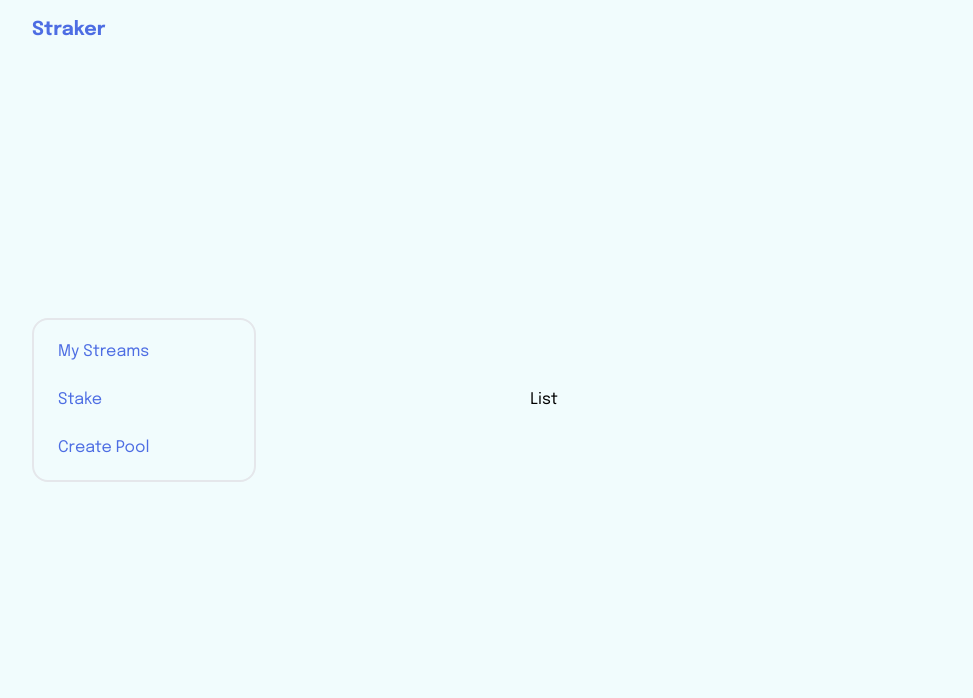
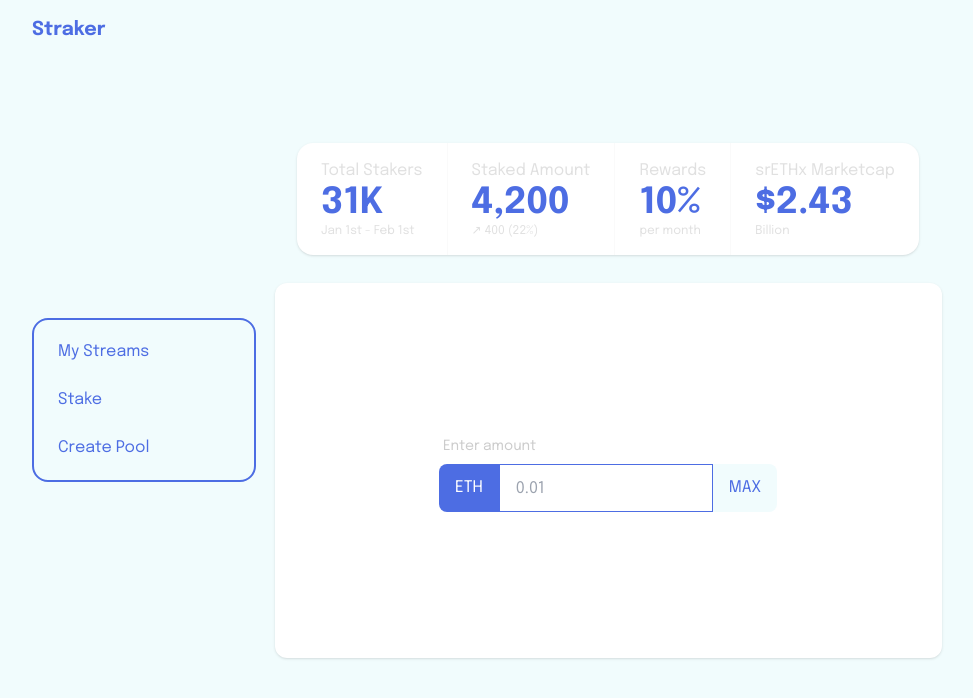
Before and after one commit to Arch0125/straker, a Next.js app: page /Stakelist in a window 1280 px wide. Shown: the top 698 px of the page, without its empty margins (96-1069 px from the left). Built offline with nearby package versions, Linux system fonts and the light colour scheme; what wagmi would draw is missing.

Commit message:
Add staking page

```diff
--- a/components/Sidemenu.tsx
+++ b/components/Sidemenu.tsx
@@ -6,7 +6,7 @@ interface ISidemenuProps {
 const Sidemenu: React.FunctionComponent<ISidemenuProps> = (props) => {
   return(
     <div>
-        <ul className="menu bg-base border-2 text-secondary w-56 p-2 rounded-box  ">
+        <ul className="menu bg-base border-2 border-primary text-secondary w-56 p-2 rounded-box  ">
             <li className='text-primary' ><a>My Streams</a></li>
             <li className='text-primary'><a>Stake</a></li>
             <li className='text-primary'><a>Create Pool</a></li>
--- a/pages/Stakelist.tsx
+++ b/pages/Stakelist.tsx
@@ -5,8 +5,46 @@ interface IStakelistProps {
 
 const Stakelist: React.FunctionComponent<IStakelistProps> = (props) => {
   return(
-    <div className='flex flex-col w-screen h-screen bg-bgcolor items-center justify-center text-black' >
-        List
+    <div className='flex flex-col w-screen h-screen bg-bgcolor items-center justify-center text-black pl-[10%] ' >
+       <div className="stats stats-vertical lg:stats-horizontal shadow text-primary">
+
+            <div className="stat">
+                <div className="stat-title">Total Stakers</div>
+                <div className="stat-value">31K</div>
+                <div className="stat-desc">Jan 1st - Feb 1st</div>
+            </div>
+
+            <div className="stat">
+                <div className="stat-title">Staked Amount</div>
+                <div className="stat-value">4,200</div>
+                <div className="stat-desc">↗︎ 400 (22%)</div>
+            </div>
+
+            <div className="stat">
+                <div className="stat-title">Rewards</div>
+                <div className="stat-value">10%</div>
+                <div className="stat-desc">per month</div>
+            </div>
+
+            <div className="stat">
+                <div className="stat-title">srETHx Marketcap</div>
+                <div className="stat-value">$2.43</div>
+                <div className="stat-desc">Billion</div>
+            </div>
+
+        </div>
+        <div className="flex flex-col artboard artboard-horizontal bg-white shadow rounded-xl mt-7 phone-2 items-center justify-center">
+            <div className="form-control">
+                <label className="label">
+                    <span className="label-text">Enter amount</span>
+                </label>
+                <label className="input-group ">
+                <span className='bg-primary text-white'>ETH</span>
+                    <input type="text" placeholder="0.01" className="input input-bordered border-primary" />
+                    <span className='bg-bgcolor text-primary'><button>MAX</button></span>
+                </label>
+            </div>
+        </div>
     </div>
   );
 };
--- a/tailwind.config.js
+++ b/tailwind.config.js
@@ -13,7 +13,7 @@ module.exports = {
 
 "secondary": "#C7EEFF",
 
-"accent": "#F1FCFD",
+"accent": "#FFFFFF",
 
 "neutral": "#393737",
 
```
